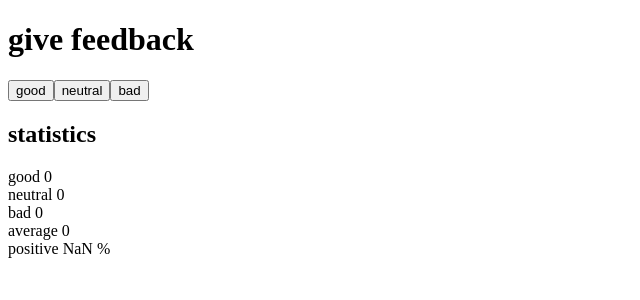
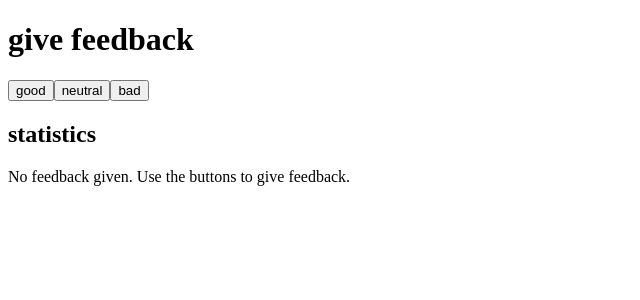
Before and after one commit to InstaFall/fsoSubmit, a React (Create React App) app in the folder part1/unicafe/: page / in a window 1280 px wide. Shown: the top 300 px of the page, without its empty margins (0-640 px from the left). Built offline with nearby package versions, Linux system fonts and the light colour scheme.

Commit message:
Commit exercise 1.9

```diff
--- a/part1/unicafe/src/App.js
+++ b/part1/unicafe/src/App.js
@@ -18,6 +18,9 @@ const Header = ({ h, text }) => {
 
 const Statistics = ({ good, neutral, bad }) => {
   const sum = good + neutral + bad
+
+  if (sum == 0) return <>No feedback given. Use the buttons to give feedback.</>
+
   return (
     <>
       good {good}<br />
```
